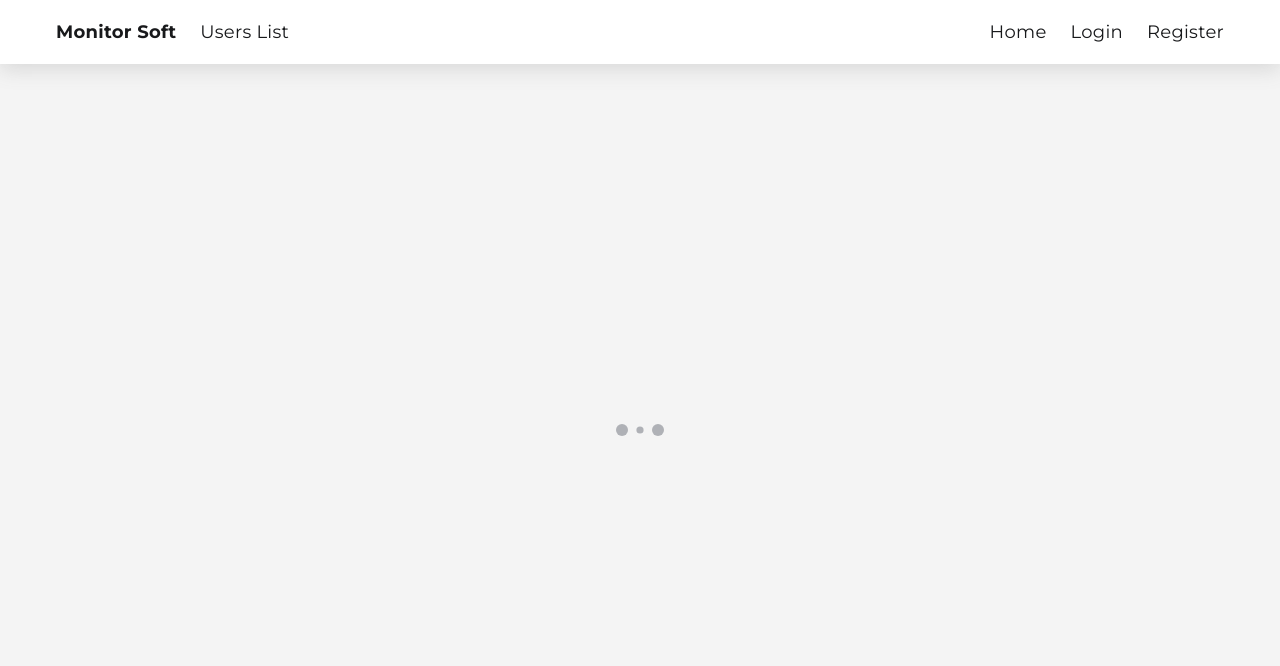
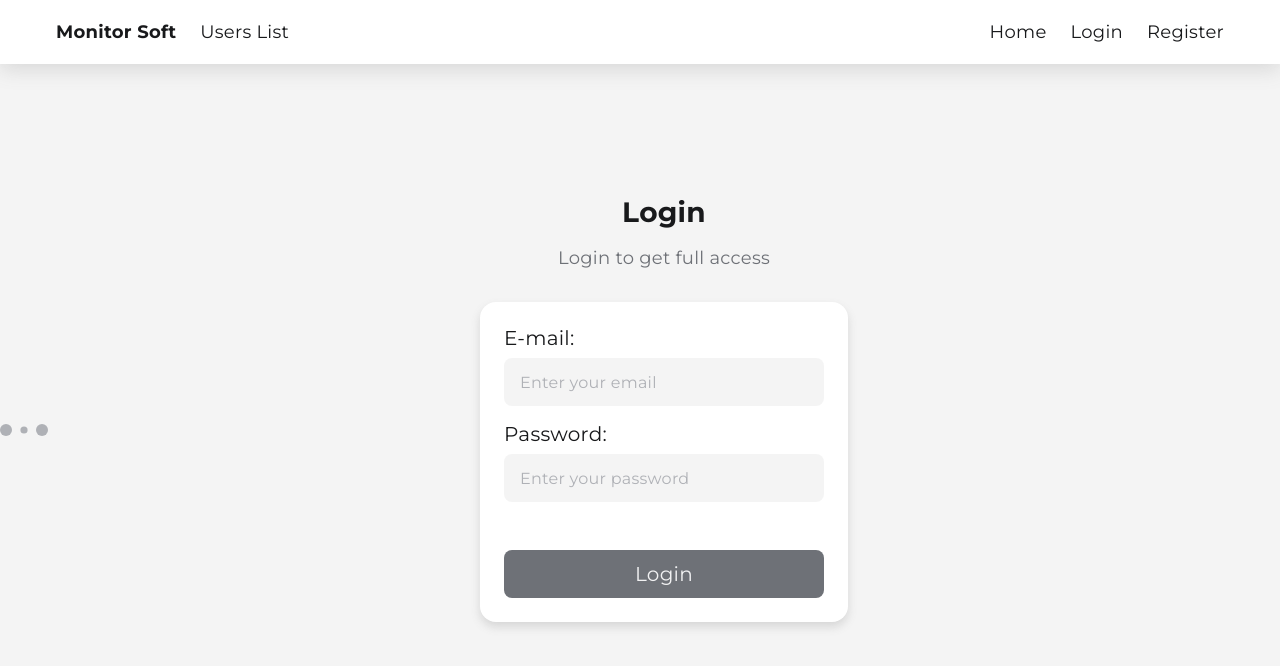
Before and after one commit to pavelsalfetkin/monitor-soft-test, a React (Create React App) app: page /monitor-soft-test/login in a window 1280 px wide. Shown: the top 666 px of the page. Built offline with nearby package versions, Linux system fonts and the light colour scheme; no server answers.

Commit message:
edit app.js route path links

```diff
--- a/src/App.js
+++ b/src/App.js
@@ -202,7 +202,7 @@ class App extends React.Component {
           <Main>
             {
               isDataShown ?
-              <Route path='/' render={(props) => (
+              <Route path='/monitor-soft-test' render={(props) => (
                 <Home {...props}
                   isHomePage={isHomePage}
                   usersList={usersList}
@@ -225,13 +225,13 @@ class App extends React.Component {
               logout={this.logout}
               isMenuSwitcher={this.isMenuSwitcher}/>
             }
-            <Route path='/login' render={(props) => (
+            <Route path='/monitor-soft-test/login' render={(props) => (
                 <Login {...props}
                   isHomePageSwitcher={this.isHomePageSwitcher}
                   login={this.login}>
                 </Login>
               )}/>
-            <Route path="/register" render={(props) => (
+            <Route path="/monitor-soft-test/register" render={(props) => (
               <Register {...props}
                 isHomePageSwitcher={this.isHomePageSwitcher}
                 register={this.register}>
```
